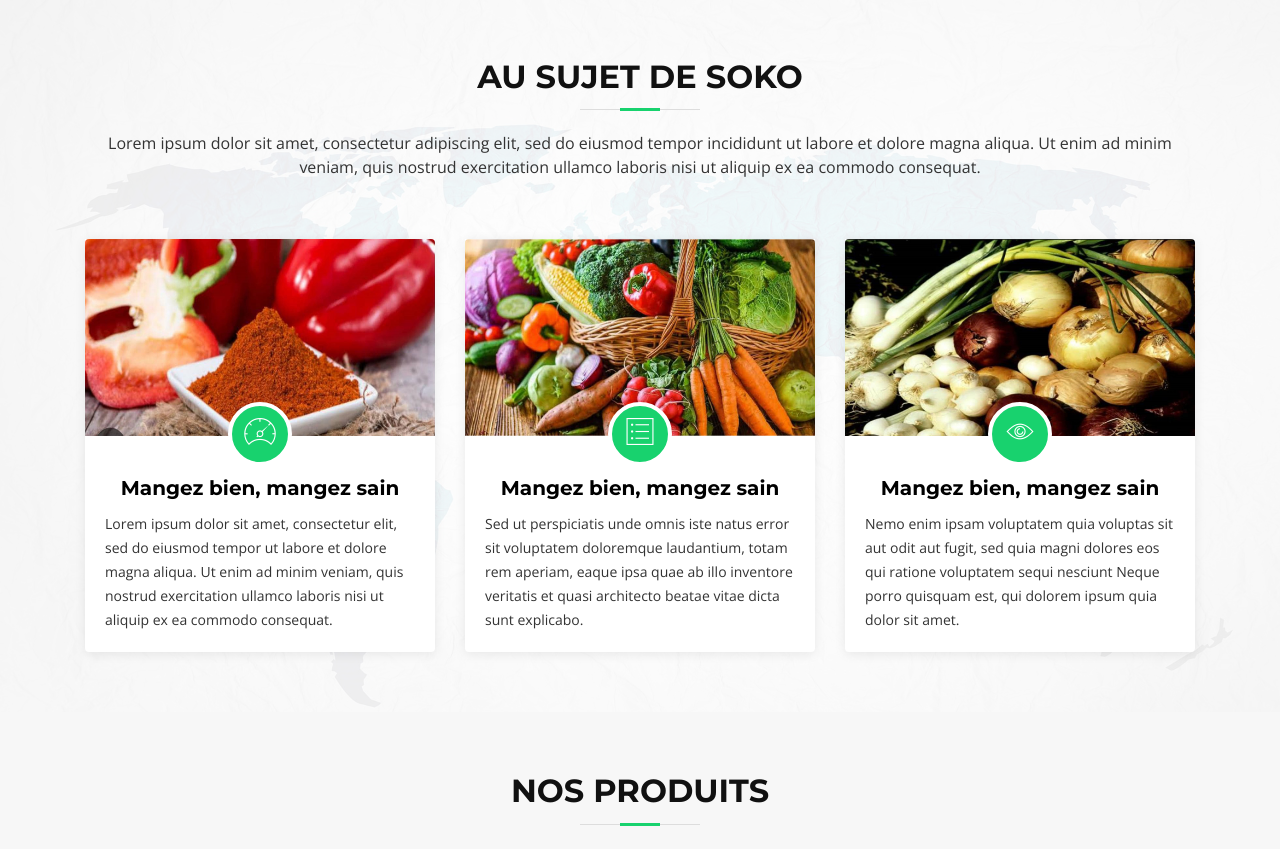
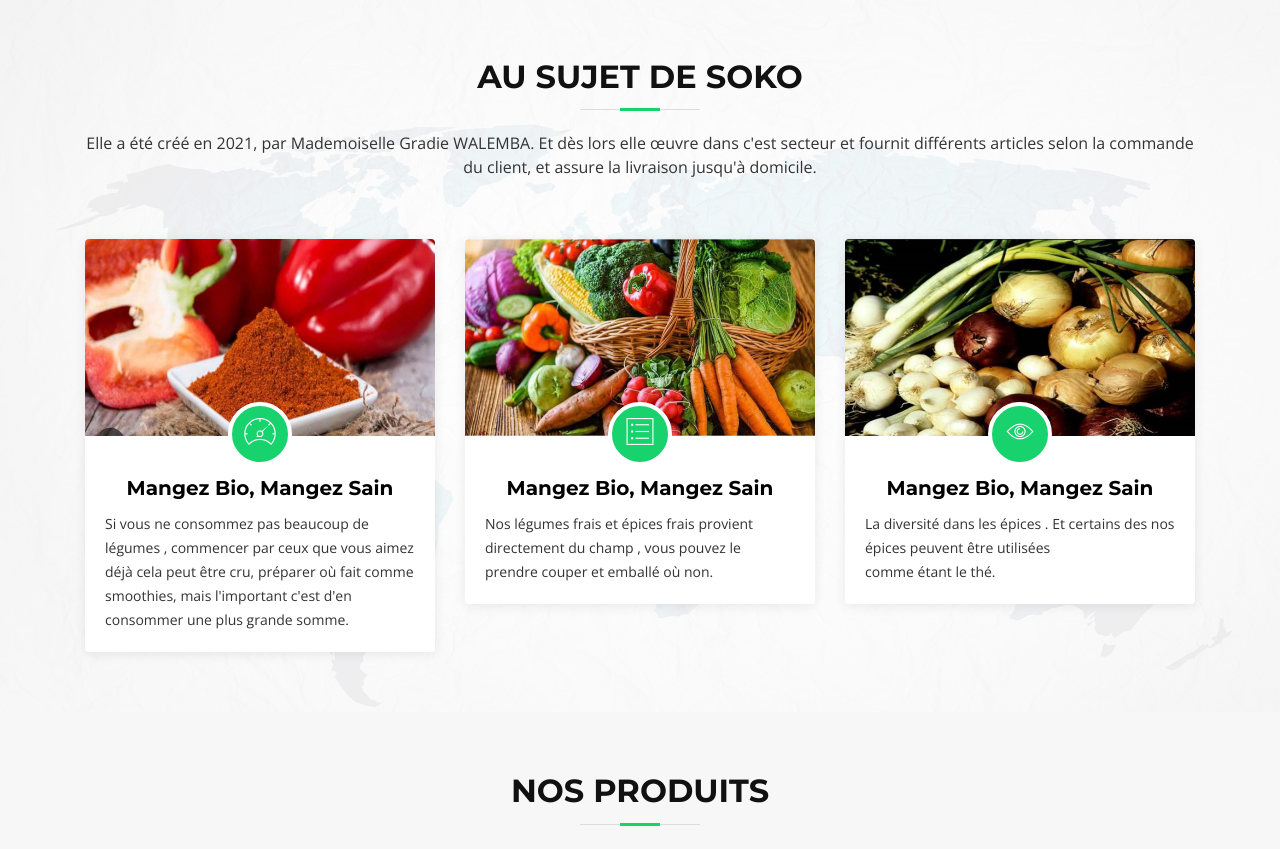
Before and after one commit to jonathanokoko/jonathanokoko.github.io-soko, a plain HTML site: page soko/index.html in a window 1280 px wide. Shown: the part 802-1651 px from the top of the page. Drawn offline with nearby package versions, Linux system fonts and the light colour scheme; files whose address does not match are found by name.

Commit message:
Update index.html

```diff
--- a/soko/index.html
+++ b/soko/index.html
@@ -77,7 +77,9 @@
             <div class="carousel-container">
               <div class="carousel-content">
                 <h2>Nous sommes Soko</h2>
-                <p>Lorem ipsum dolor sit amet consectetur adipisicing elit. Repudiandae minus recusandae voluptatem quibusdam quisquam tempore veritatis adipisci vel, voluptas earum impedit repellat quam hic? Eius assumenda voluptatibus voluptas nisi dolore.</p>
+                <p>
+                    Une PME spécialisée dans la vente des légumes, fruits et épices.
+                </p>
                 <a href="#featured-services" class="btn-get-started scrollto">Mangez Bio, mangez Sain</a>
               </div>
             </div>
@@ -88,7 +90,7 @@
             <div class="carousel-container">
               <div class="carousel-content">
                 <h2>Mangez Bio, Mangez Sain</h2>
-                <p>Lorem ipsum dolor sit amet consectetur, adipisicing elit. Delectus consequatur iste assumenda voluptates explicabo, vero sunt sapiente, tempore aspernatur, obcaecati iure fugiat adipisci quisquam officia. Accusantium fugiat excepturi minima voluptatibus.</p>
+                <p>Nos légumes frais et épices frais provient directement du champ , vous pouvez le prendre couper et emballé où non.</p>
                 <a href="#featured-services" class="btn-get-started scrollto">Nous sommes Soko</a>
               </div>
             </div>
@@ -115,7 +117,9 @@
 
         <header class="section-header">
           <h3>Au sujet de Soko</h3>
-          <p>Lorem ipsum dolor sit amet, consectetur adipiscing elit, sed do eiusmod tempor incididunt ut labore et dolore magna aliqua. Ut enim ad minim veniam, quis nostrud exercitation ullamco laboris nisi ut aliquip ex ea commodo consequat.</p>
+          <p>
+              Elle a été créé en 2021, par Mademoiselle Gradie WALEMBA. Et dès lors elle œuvre dans c'est secteur et fournit différents articles selon la commande du client, et assure la livraison jusqu'à domicile.
+          </p>
         </header>
 
         <div class="row about-cols">
@@ -126,9 +130,9 @@
                 <img src="img/nso2.jpg" alt="" class="img-fluid">
                 <div class="icon"><i class="ion-ios-speedometer-outline"></i></div>
               </div>
-              <h2 class="title"><a href="#">Mangez bien, mangez sain</a></h2>
+              <h2 class="title"><a href="#">Mangez Bio, Mangez Sain</a></h2>
               <p>
-                Lorem ipsum dolor sit amet, consectetur elit, sed do eiusmod tempor ut labore et dolore magna aliqua. Ut enim ad minim veniam, quis nostrud exercitation ullamco laboris nisi ut aliquip ex ea commodo consequat.
+                  Si vous ne consommez pas beaucoup de légumes , commencer par ceux que vous aimez déjà cela peut être cru, préparer où fait comme smoothies, mais l'important c'est d'en consommer une plus grande somme.
               </p>
             </div>
           </div>
@@ -139,9 +143,9 @@
                 <img src="img/nso1.jpg" alt="" class="img-fluid">
                 <div class="icon"><i class="ion-ios-list-outline"></i></div>
               </div>
-              <h2 class="title"><a href="#">Mangez bien, mangez sain</a></h2>
+              <h2 class="title"><a href="#">Mangez Bio, Mangez Sain</a></h2>
               <p>
-                Sed ut perspiciatis unde omnis iste natus error sit voluptatem  doloremque laudantium, totam rem aperiam, eaque ipsa quae ab illo inventore veritatis et quasi architecto beatae vitae dicta sunt explicabo.
+                Nos légumes frais et épices frais provient directement du champ , vous pouvez le prendre couper et emballé où non.
               </p>
             </div>
           </div>
@@ -152,9 +156,9 @@
                 <img src="img/nso7.jpg" alt="" class="img-fluid">
                 <div class="icon"><i class="ion-ios-eye-outline"></i></div>
               </div>
-              <h2 class="title"><a href="#">Mangez bien, mangez sain</a></h2>
+              <h2 class="title"><a href="#">Mangez Bio, Mangez Sain</a></h2>
               <p>
-                Nemo enim ipsam voluptatem quia voluptas sit aut odit aut fugit, sed quia magni dolores eos qui ratione voluptatem sequi nesciunt Neque porro quisquam est, qui dolorem ipsum quia dolor sit amet.
+                La diversité dans les épices . Et certains des nos épices peuvent être utilisées comme étant le thé.
               </p>
             </div>
           </div>
```
